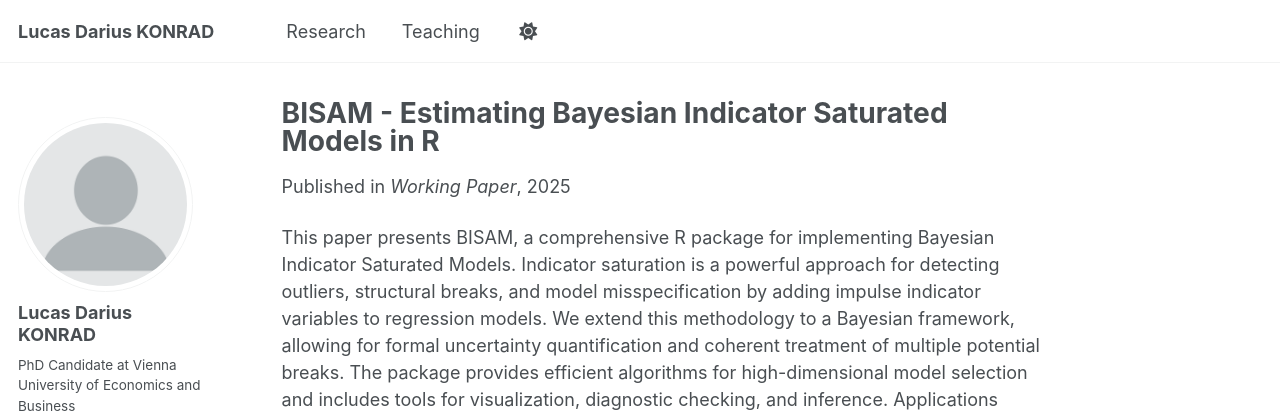
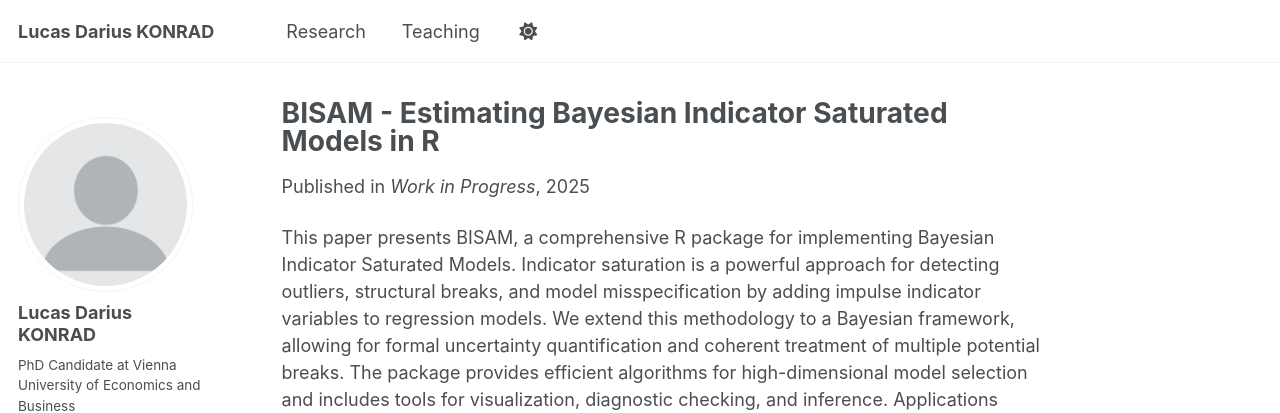
Before and after one commit to konradld/konradld.github.io, a Jekyll site: the page built from _publications/publication-bisam (1).md, in a window 1280 px wide and 1397 px high. Shown: the top 413 px of the window. Built offline with Jekyll 4.4.1, drawn with Linux system fonts in a browser that asks for light colours; some web fonts are replaced; a script that is not in the unit is left out.

Commit message:
Update publication-bisam.md

```diff
--- a/_publications/publication-bisam (1).md
+++ b/_publications/publication-bisam (1).md
@@ -1,11 +1,11 @@
 ---
 title: "BISAM - Estimating Bayesian Indicator Saturated Models in R"
 collection: publications
-category: workingpapers
+category: workinprogress
 permalink: /publication/2025-bisam
 excerpt: 'This paper introduces an R package for Bayesian indicator saturation, enabling robust detection of outliers and structural breaks.'
 date: 2025-01-01
-venue: 'Working Paper'
+venue: 'Work in Progress'
 citation: 'Konrad, L.D., Goldmann, J. (2025). &quot;BISAM - Estimating Bayesian Indicator Saturated Models in R.&quot; <i>Working Paper</i>.'
 ---
 
```
